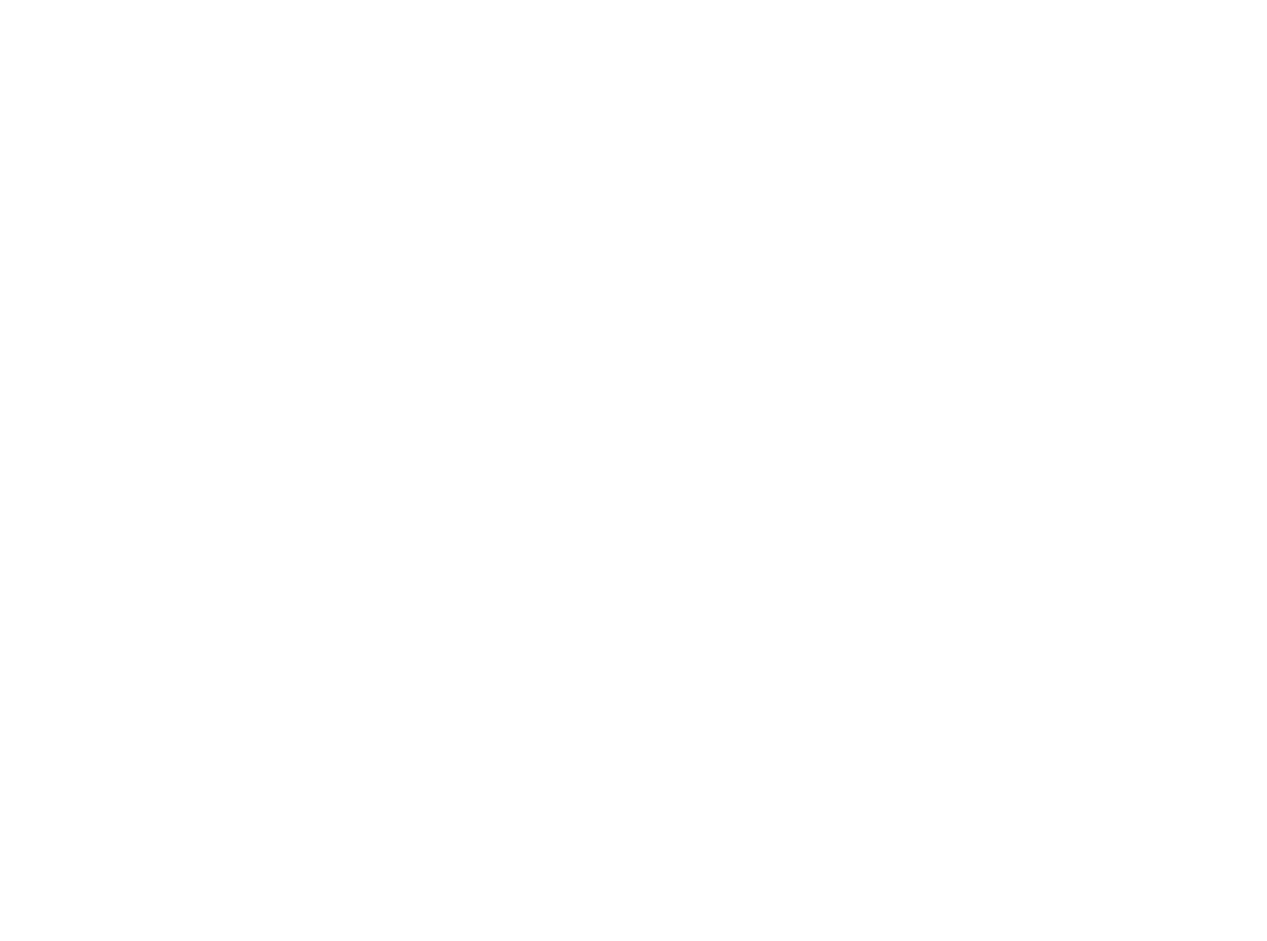
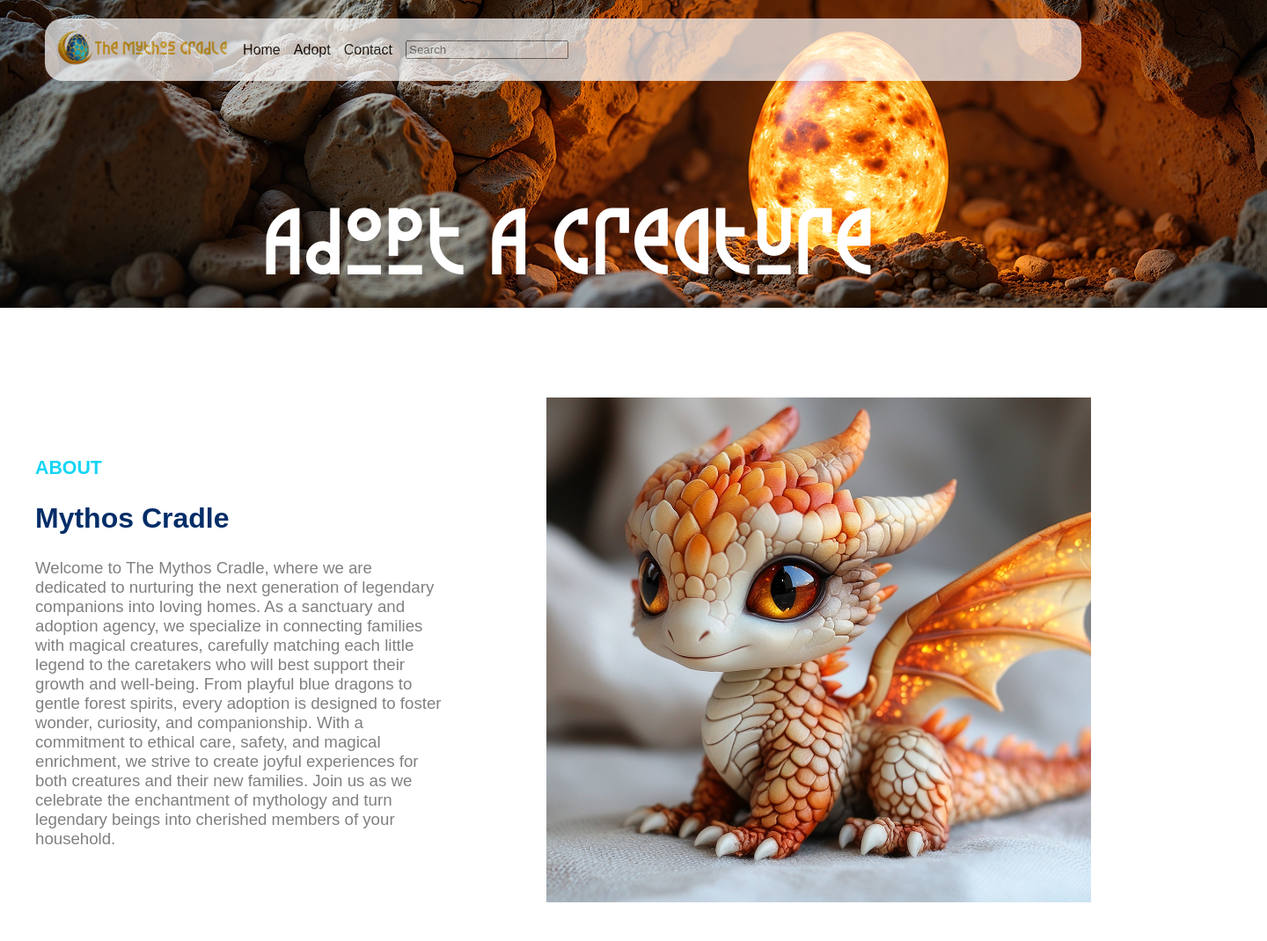
Before and after one commit to thePizzaTopp/TheMythosCradle, a plain HTML site: page pages/contact.html in a window 1280 px wide. Shown: the whole page at 88% size, 1440 px wide, since content can reach past the window. Before the commit the page ends 800 px from the top, so only its background shows below. Drawn offline with Linux system fonts and the light colour scheme.

Commit message:
did some code
fwf

```diff
--- a/css/main.css
+++ b/css/main.css
@@ -599,3 +599,40 @@ a:hover{
     align-items: center;
     border: none;
 }
+
+/* start of the contact page */
+
+.adoptHeaderBackContact{
+    position: absolute;
+    top: 0;
+    left: 0;
+    width: 100%;
+    height: auto;
+    object-fit: cover;
+
+    z-index: -1;
+}
+
+.contactAbout{
+    display: flex;
+    flex-direction: row;
+    align-items: center;
+    padding: 40px;
+    padding-top: 0;
+}
+
+.contactAboutInfo h3{
+    font-size: 16pt;
+    color: #15D5F5;
+}
+
+.contactAboutInfo h2{
+    font-size: 24pt;
+    color: #002d68;
+}
+
+.contactAboutInfo p{
+    width: 80%;
+    font-size: 14pt;
+    color: gray;
+}
--- a/pages/contact.html
+++ b/pages/contact.html
@@ -0,0 +1,79 @@
+<!DOCTYPE html>
+<html lang="en">
+<head>
+    <meta charset="UTF-8">
+    <meta http-equiv="X-UA-Compatible" content="IE=edge">
+    <meta name="viewport" content="width=device-width, initial-scale=1.0">
+    <meta name="keywords" content="template, initial setup, html, css, links, futureUse">
+    <meta name="author" content="Taye Barker 261063">
+
+    <title>Document</title>
+
+
+
+<link rel="stylesheet" href="../css/main.css">
+
+</head>
+<body>
+
+<div class = "hero-containerAdopt">
+    <div class = "adoptHeaderBackContact">
+    <img src = "../assets/img/contactHeader.png" alt = "adoptHeader">
+    </div>
+    <nav class = "navbar">
+        <div class = "logoContainer">
+            <img src = "../assets/img/logo.png" alt = "logo">
+
+        </div>
+
+        <div class = "links">
+        <a href = "../index.html">Home</a>
+        <a href = "#">Adopt</a>
+        <a href = "contact.html">Contact</a>
+        </div>
+
+        <div class = "search">
+        <input type = "text" placeholder = "Search">
+        </div>
+
+    </nav>
+
+    <div class = "adoptHeaderText">
+        <h1>Adopt A Creature</h1>
+
+    </div>
+
+ </div>
+
+
+</head>
+<body>
+
+    <div class = "contactAbout">
+        <div class = "contactAboutInfo">
+            <h3>ABOUT</h3>
+            <h2>Mythos Cradle</h2>
+            <p>Welcome to The Mythos Cradle, where we are dedicated to nurturing
+                the next generation of legendary companions into loving homes. As a
+                sanctuary and adoption agency, we specialize in connecting families
+                with magical creatures, carefully matching each little legend to the
+                caretakers who will best support their growth and well-being. From
+                playful blue dragons to gentle forest spirits, every adoption is
+                designed to foster wonder, curiosity, and companionship. With a
+                commitment to ethical care, safety, and magical enrichment, we
+                strive to create joyful experiences for both creatures and their new
+                families. Join us as we celebrate the enchantment of mythology and
+                turn legendary beings into cherished members of your household.</p>
+
+        </div>
+        <div class = "contactInfoImage">
+
+            <img src="../assets/img/contactImage 1.png">
+
+        </div>
+
+
+    </div>
+
+</body>
+</html>
```
